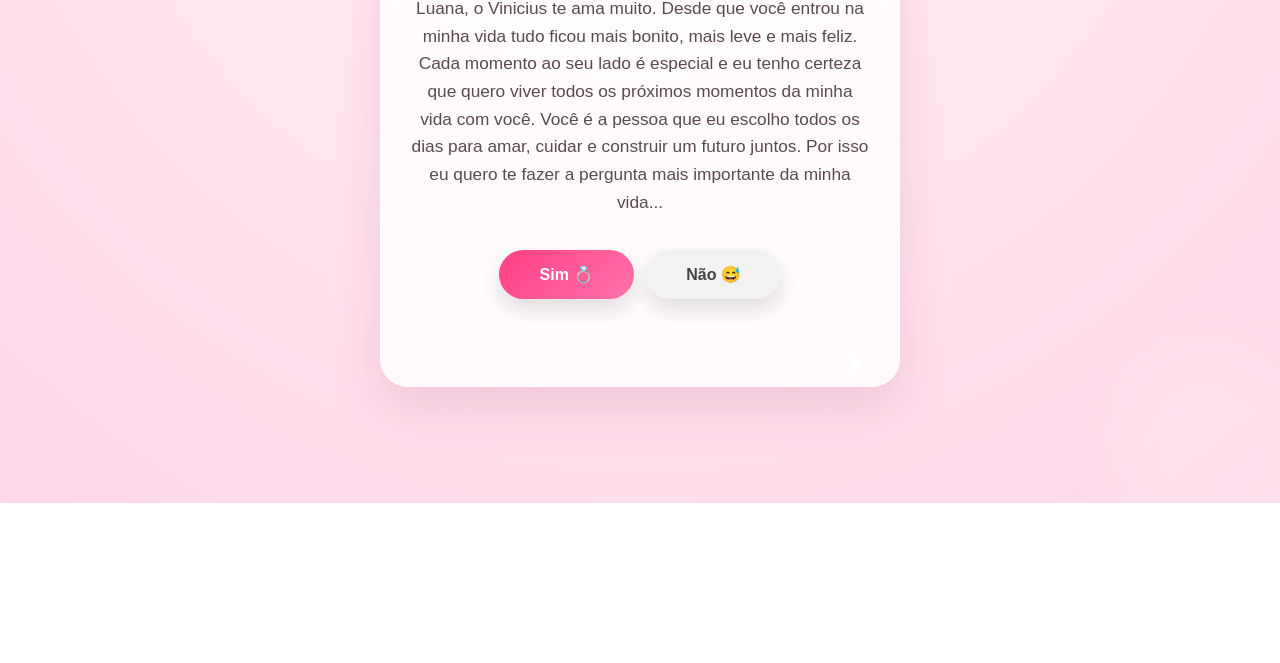
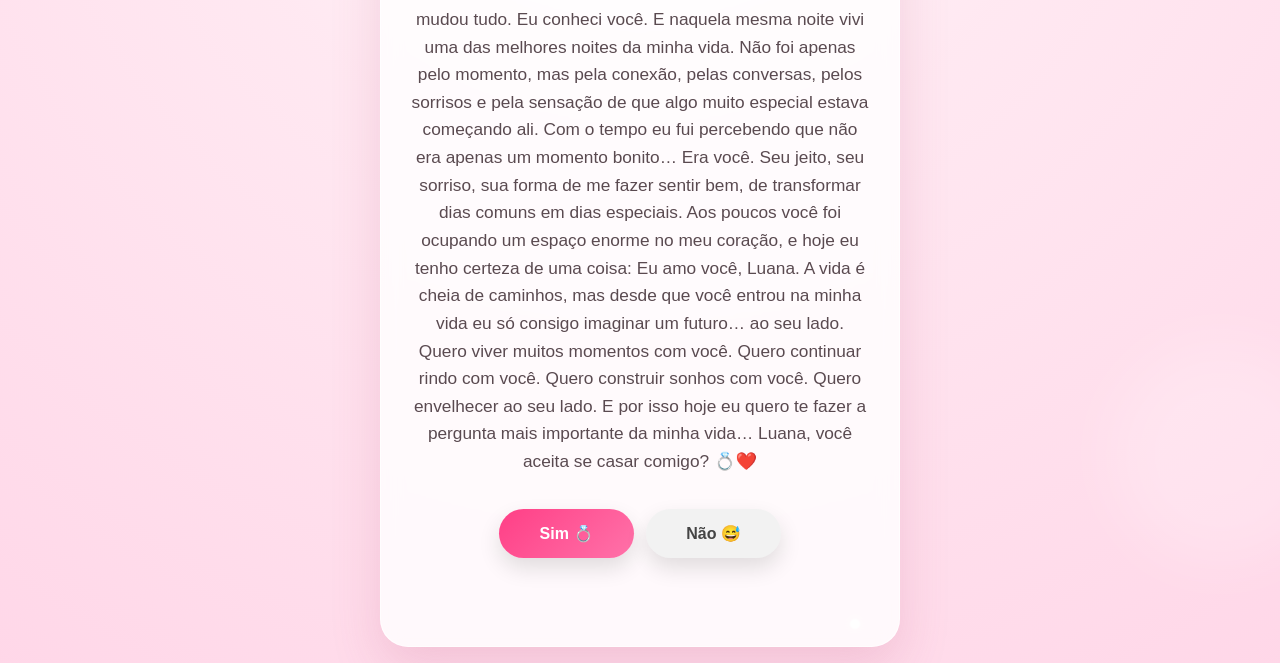
Before and after one commit to ViniGabrielBorba/PEDIDO-CASAMENTO-VINI-LUANA, a plain HTML site: page index.html in a window 1280 px wide. Shown: the part 297-960 px from the top of the page. Before the commit the page ends 800 px from the top, so only its background shows below. Drawn offline with Linux system fonts and the light colour scheme.

Commit message:
Update index.html

```diff
--- a/index.html
+++ b/index.html
@@ -276,9 +276,33 @@
       <div class="heart">💖</div>
       <h1>Quer casar comigo?</h1>
       <p>
-        Luana, o Vinicius te ama muito. Desde que você entrou na minha vida tudo ficou mais bonito, mais leve e mais feliz. Cada momento ao seu lado é especial e eu tenho certeza que quero viver todos os próximos momentos da minha vida com você.
+      Luana,
 
-Você é a pessoa que eu escolho todos os dias para amar, cuidar e construir um futuro juntos. Por isso eu quero te fazer a pergunta mais importante da minha vida...
+Desde o dia 01/05/2024, minha vida nunca mais foi a mesma.
+
+Naquele dia, em uma praia, o destino resolveu cruzar nossos caminhos. Talvez parecesse apenas mais um encontro… mas para mim foi o início de algo que mudou tudo.
+
+Eu conheci você.
+
+E naquela mesma noite vivi uma das melhores noites da minha vida. Não foi apenas pelo momento, mas pela conexão, pelas conversas, pelos sorrisos e pela sensação de que algo muito especial estava começando ali.
+
+Com o tempo eu fui percebendo que não era apenas um momento bonito…
+Era você.
+
+Seu jeito, seu sorriso, sua forma de me fazer sentir bem, de transformar dias comuns em dias especiais. Aos poucos você foi ocupando um espaço enorme no meu coração, e hoje eu tenho certeza de uma coisa:
+
+Eu amo você, Luana.
+
+A vida é cheia de caminhos, mas desde que você entrou na minha vida eu só consigo imaginar um futuro… ao seu lado.
+
+Quero viver muitos momentos com você.
+Quero continuar rindo com você.
+Quero construir sonhos com você.
+Quero envelhecer ao seu lado.
+
+E por isso hoje eu quero te fazer a pergunta mais importante da minha vida…
+
+Luana, você aceita se casar comigo? 💍❤️
       </p>
 
       <div class="buttons" id="buttonsArea">
```
